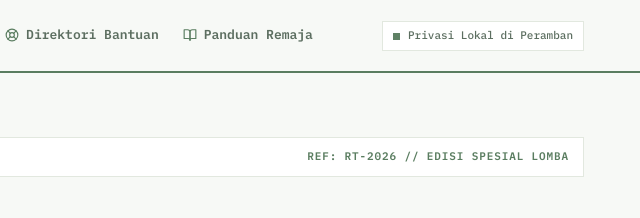
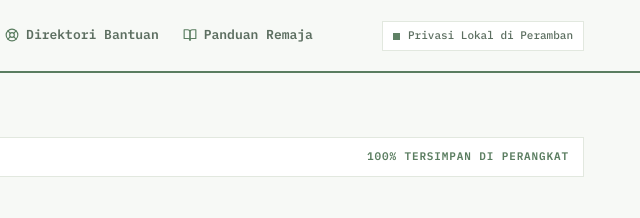
Before and after one commit to RaffaRizqi/RuangTenang, a plain HTML site: page index.html in a window 1280 px wide. Shown: the top 218 px of the page, 640-1280 px from the left. Drawn offline with Linux system fonts and the light colour scheme.

Commit message:
fix: remove competition text reference from home banner

```diff
--- a/index.html
+++ b/index.html
@@ -93,7 +93,7 @@
     <section class="intro" aria-labelledby="intro-title">
       <div class="intro-topline">
         <span>SISTEM KESEHATAN MENTAL REMAJA</span>
-        <span>REF: RT-2026 // EDISI SPESIAL LOMBA</span>
+        <span>100% TERSIMPAN DI PERANGKAT</span>
       </div>
 
       <div class="intro-content">
```
